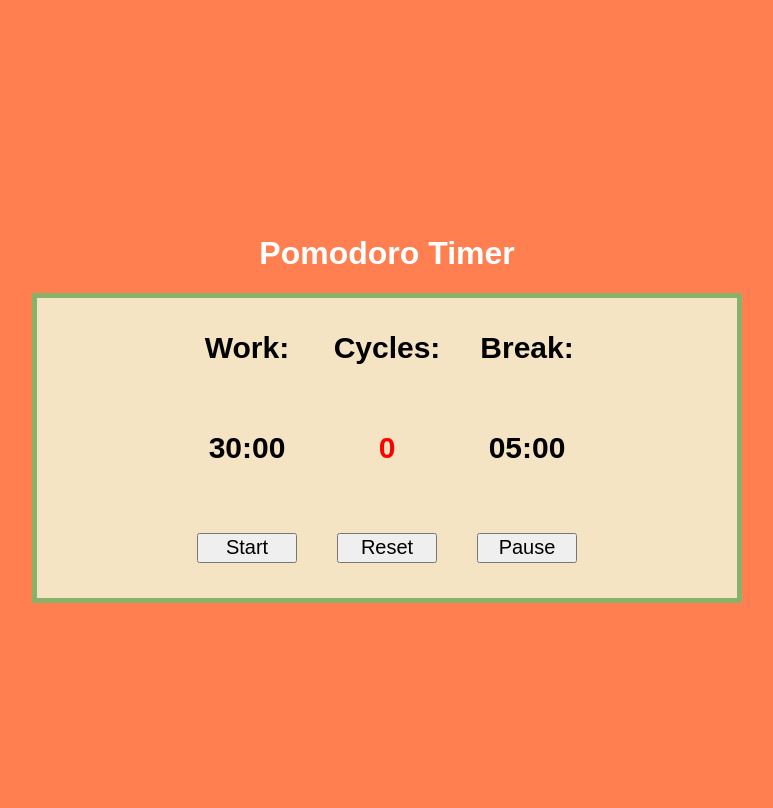
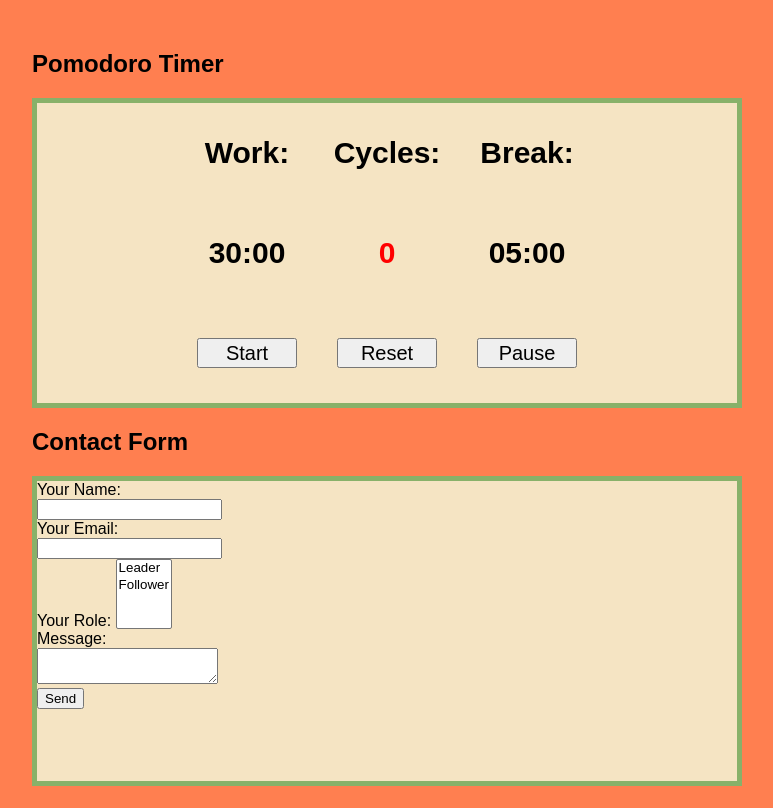
Before and after one commit to forestfasad2000/PomodoroAppNetlify, a website: page dist/index.html in a window 1280 px wide. Shown: the whole page, without its empty margins (253-1026 px from the left). Drawn offline with Linux system fonts and the light colour scheme.

Commit message:
testing contact form

```diff
--- a/dist/index.html
+++ b/dist/index.html
@@ -10,8 +10,8 @@
 <body>
     <div class="app">
         <main class="main" id="main">
-            <h1>Pomodoro Timer</h1>
-            <div id="container">
+            <h2>Pomodoro Timer</h2>
+            <div class="container" id="container">
                 <p id="work" class="label">Work:</p><p id="break" class="label">Break:</p><p id="cycles" class="label">Cycles:</p>
                 <!--Work Timer-->
                 <div id="work-timer" class="timer">
@@ -29,6 +29,30 @@
                 <button id="stop" class="btn">Pause</button>
                 <button id="reset" class="btn">Reset</button>
             </div>
+
+            <h2>Contact Form</h2>
+            <div class="container">
+                <form name="contact" method="POST" data-netlify="true">
+                    <p>
+                      <label>Your Name: <input type="text" name="name" /></label>
+                    </p>
+                    <p>
+                      <label>Your Email: <input type="email" name="email" /></label>
+                    </p>
+                    <p>
+                      <label>Your Role: <select name="role[]" multiple>
+                        <option value="leader">Leader</option>
+                        <option value="follower">Follower</option>
+                      </select></label>
+                    </p>
+                    <p>
+                      <label>Message: <textarea name="message"></textarea></label>
+                    </p>
+                    <p>
+                      <button type="submit">Send</button>
+                    </p>
+                  </form>
+            </div>
         </main>
     </div>
 
--- a/dist/main.css
+++ b/dist/main.css
@@ -10,7 +10,7 @@ h1 {
     text-align: center;
 }
 
-#container {
+.container {
     height: 300px;
     width: 700px;
     background-color: #F5E4C3;
```
